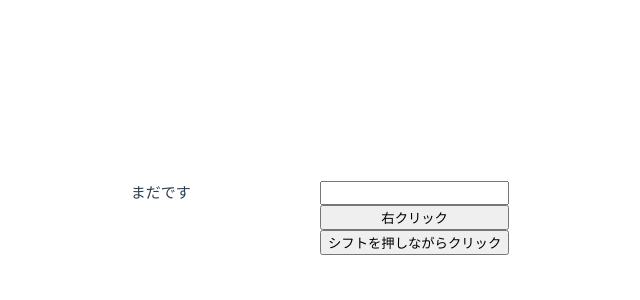
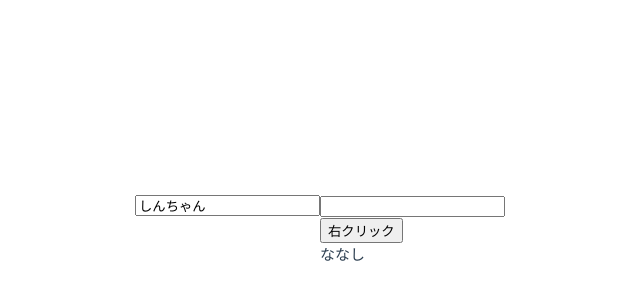
Before and after one commit to capricorn77777/VuePractice, a Vue app in the folder hello-vue/: page / in a window 1280 px wide. Shown: the part 170-470 px from the top of the page, without its empty margins (320-960 px from the left). Built offline with nearby package versions, Linux system fonts and the light colour scheme.

Commit message:
データバインディング2

```diff
--- a/hello-vue/src/App.vue
+++ b/hello-vue/src/App.vue
@@ -22,8 +22,12 @@ const onInputName = (event: Event): void => {
 </script>
 
 <template>
-      <p>{{ msg }}</p>
-      <input type="text" v-on:keydown.enter="onEnterKey"><br>
+  <section>
+      <input type="text" v-bind:value="inputNameBind"><br>
+  </section>
+  <section>
+      <input type="text" v-on:input="onInputName"><br>
       <button v-on:click.right="onRightButtonClick">右クリック</button><br>
-      <button v-on:click.shift="onShiftClick">シフトを押しながらクリック</button><br>
+      <p>{{ inputNameOn }}</p>
+  </section>
 </template>
```
